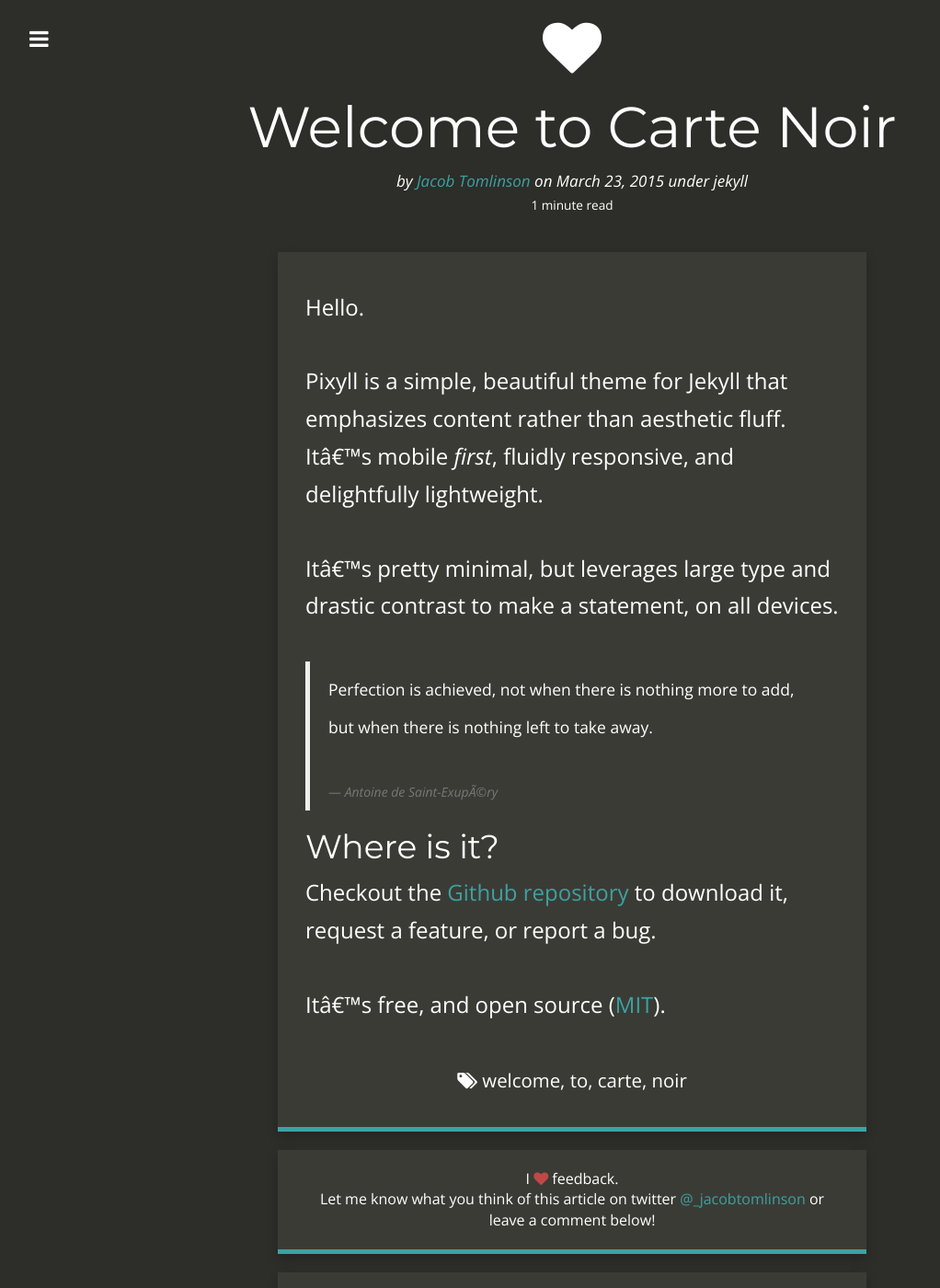
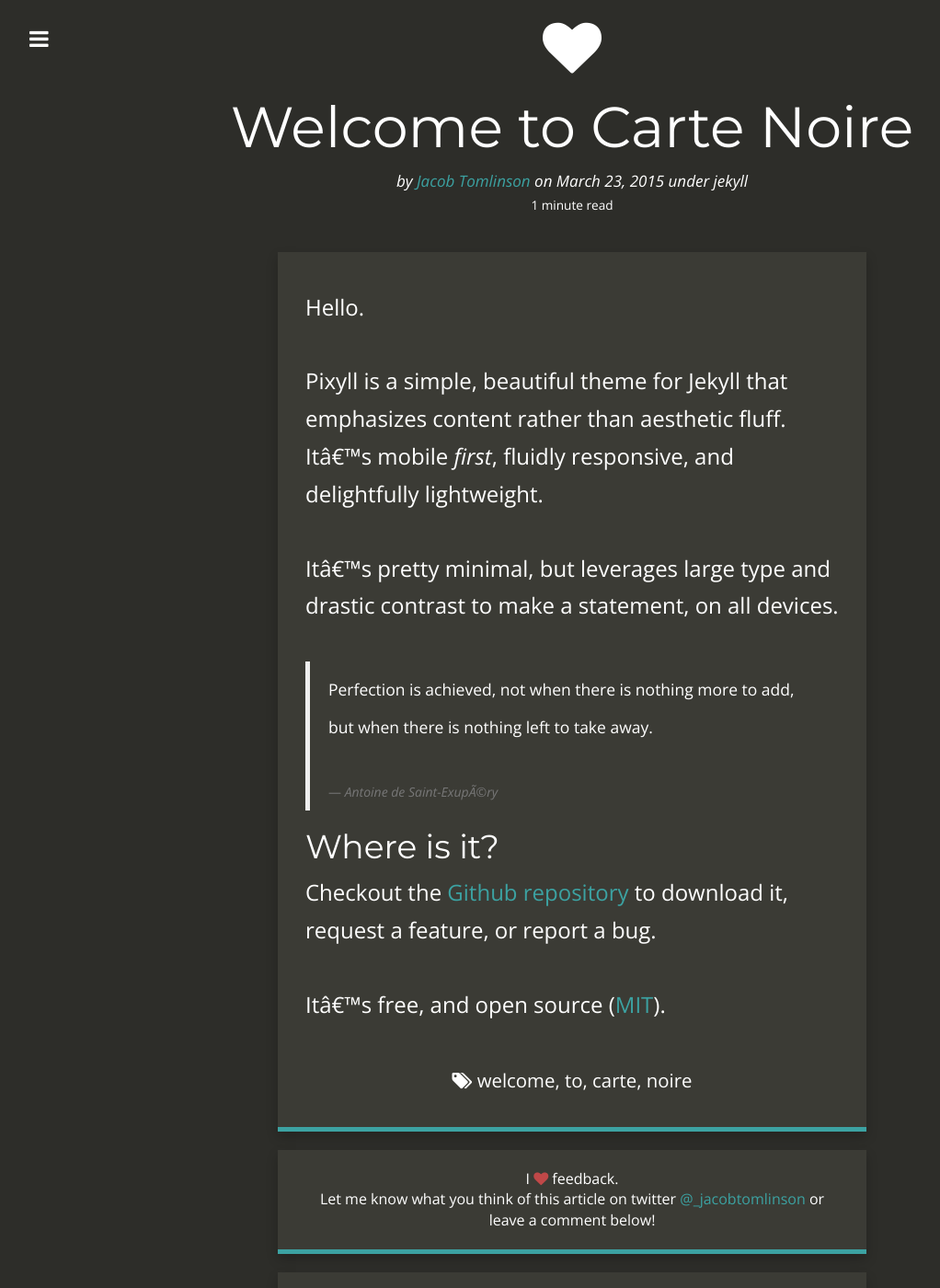
Before and after one commit to jacobtomlinson/carte-noire, a Jekyll site: the page built from _posts/2014-03-23-welcom-to-carte-noir.md, in a window 1280 px wide and 1400 px high. Shown: the whole window at 92% size, without its empty margins (18-1040 px from the left). Built offline with Jekyll 4.4.1, drawn with Linux system fonts in a browser that asks for light colours; nearby versions of some CDN libraries; Markdown is read by kramdown in place of the engine named in the settings; comment, search, counter and statistics services are not loaded.

Commit message:
Fixed #3

```diff
--- a/_config.yml
+++ b/_config.yml
@@ -1,13 +1,13 @@
 # Site settings
-title: "Carte Noir"
+title: "Carte Noire"
 email: jacob@jacobtomlinson.co.uk
 description: "A dark blog theme for Jekyll."
 baseurl: ""
-url: "http://carte-noir.jacobtomlinson.co.uk/"
-title_description: "A dark blog theme for Jekyll focusing on a clear reading experience. Large text and a narrow body makes carte noir a gorgeous read. With excellent code snippet support and integrated tools such as AddThis and Disqus giving your Jekyll blog all the functionality your users expect."
+url: "http://carte-noire.jacobtomlinson.co.uk/"
+title_description: "A dark blog theme for Jekyll focusing on a clear reading experience. Large text and a narrow body makes carte noire a gorgeous read. With excellent code snippet support and integrated tools such as AddThis and Disqus giving your Jekyll blog all the functionality your users expect."
 title_image: "http://www.gravatar.com/avatar/00000000000000000000000000000000?s=500&d=mm"
 google_analytics:
-disqus_account: cartenoir
+disqus_account: cartenoire
 github_repository: https://github.com/jacobtomlinson/carte-noire
 addthis_id: ra-513c6fa83da6ec67
 post_limit: 5
--- a/_posts/2014-03-23-welcom-to-carte-noir.md
+++ b/_posts/2014-03-23-welcom-to-carte-noir.md
@@ -1,16 +1,16 @@
 ---
 layout:     post
-title:      Welcome to Carte Noir
+title:      Welcome to Carte Noire
 date:       2015-03-23 15:31:19
 author:     Jacob Tomlinson
-summary:    Carte Noir is a simple, beautiful theme for Jekyll that emphasizes content rather than aesthetic fluff.
+summary:    Carte Noire is a simple, beautiful theme for Jekyll that emphasizes content rather than aesthetic fluff.
 categories: jekyll
 thumbnail:  heart
 tags:
  - welcome
  - to
  - carte
- - noir
+ - noire
 ---
 
 Hello.
```
